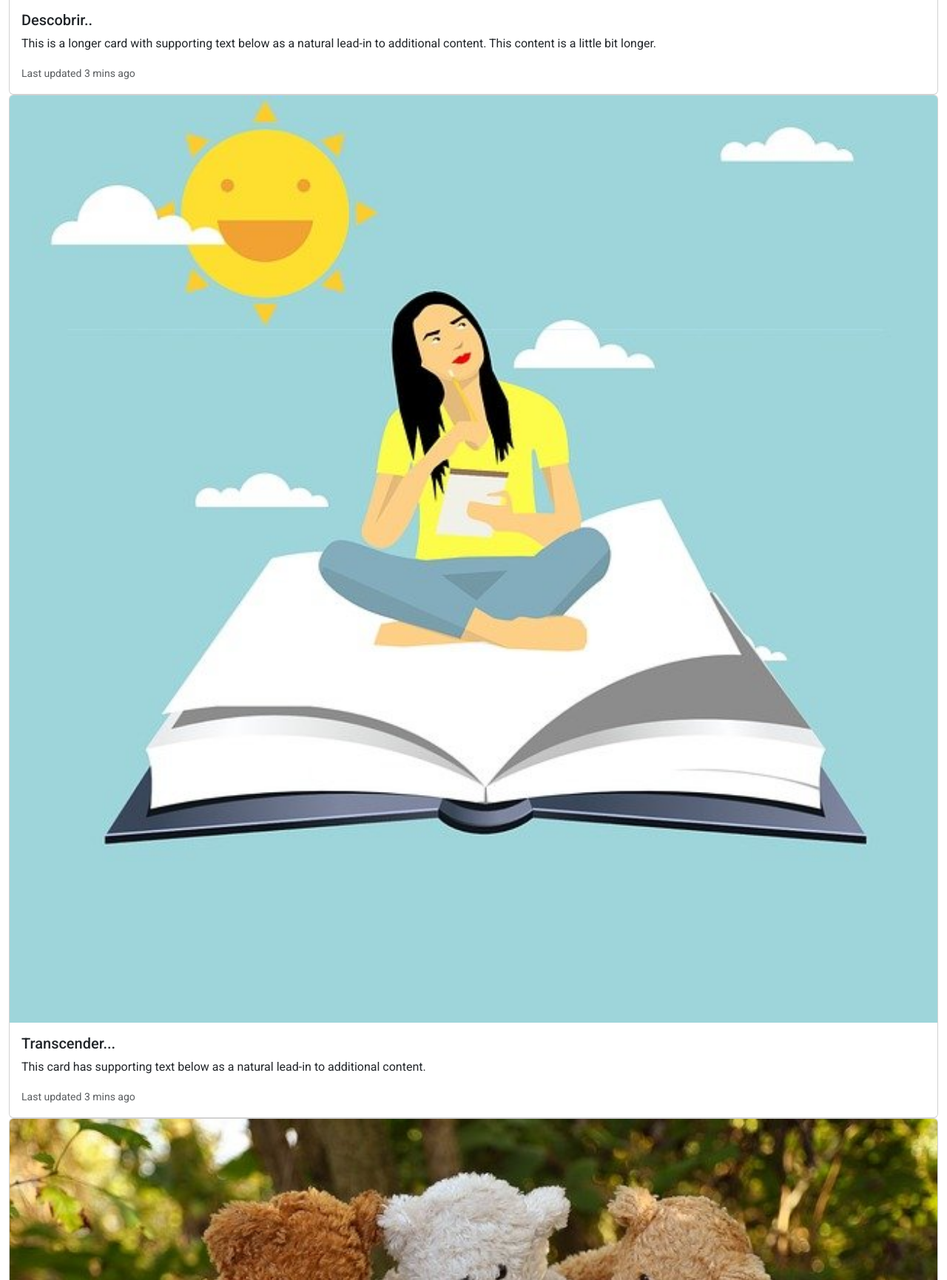
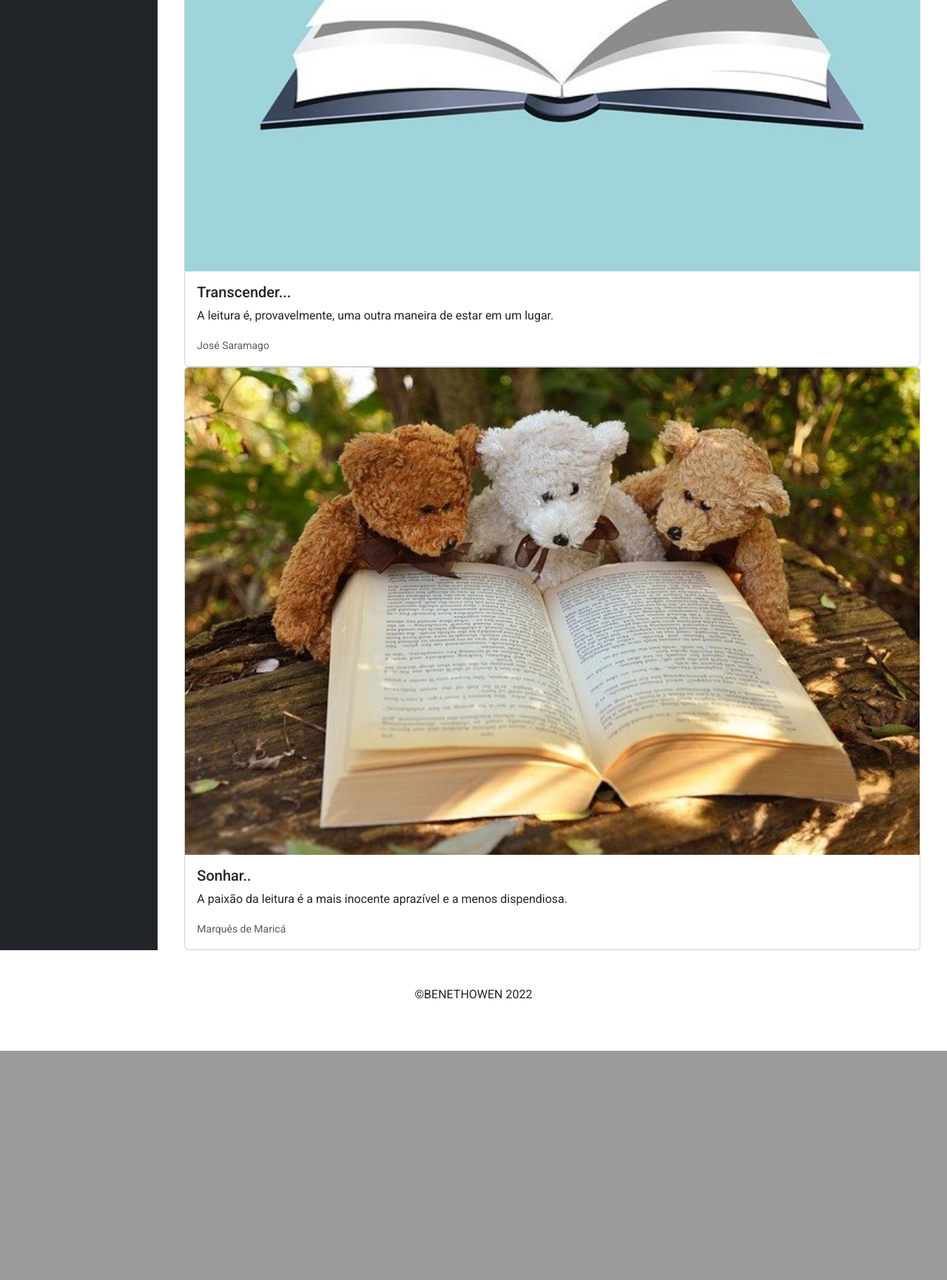
Before and after one commit to Jose-Benedito/beneblog_ci, a CodeIgniter app: page /database/ in a window 1280 px wide. Shown: the part 2008-3739 px from the top of the page at 74% size. After the commit the page ends 3429 px from the top, so only its background shows below. Run offline with CodeIgniter, Linux system fonts and the light colour scheme; some libraries are stand-ins or nearby versions.

Commit message:
Ajustes de css- bootstrap

```diff
--- a/application/views/commons/footer.php
+++ b/application/views/commons/footer.php
@@ -1,6 +1,8 @@
-<div  class="container text-center">
+
+<div  class=" text-center p-5">
   <p>&copy;BENETHOWEN 2022</p>
 </div>
+</main>
 
 
    <script src="https://cdnjs.cloudflare.com/ajax/libs/popper.js/1.12.9/umd/popper.min.js" integrity="sha384-ApNbgh9B+Y1QKtv3Rn7W3mgPxhU9K/ScQsAP7hUibX39j7fakFPskvXusvfa0b4Q" crossorigin="anonymous"></script>
--- a/application/views/commons/menu.php
+++ b/application/views/commons/menu.php
@@ -101,4 +101,4 @@
     </div>
   </nav>
 
-  <!-- <main role="main" class="col-md-12 ml-sm-12 col-lg-12 px-md-4"> -->
+  <main role="main" class="col-md-8 ml-sm-12 col-lg-10 px-md-4">
--- a/application/views/home.php
+++ b/application/views/home.php
@@ -45,24 +45,24 @@
     <img class="card-img-top" src="<?php echo base_url('assets/images/home/kid.png')?>" alt="Card image cap">
     <div class="card-body">
       <h5 class="card-title">Descobrir..</h5>
-      <p class="card-text">This is a longer card with supporting text below as a natural lead-in to additional content. This content is a little bit longer.</p>
-      <p class="card-text"><small class="text-muted">Last updated 3 mins ago</small></p>
+      <p class="card-text">A leitura é o método mais democrático de combater a ignorância</p>
+      <p class="card-text"><small class="text-muted">Marcos Vinicius Romeiro</small></p>
     </div>
   </div>
   <div class="card">
     <img class="card-img-top" src="<?php echo base_url('assets/images/home/girl.jpg')?>" alt="Card image cap">
     <div class="card-body">
       <h5 class="card-title">Transcender...</h5>
-      <p class="card-text">This card has supporting text below as a natural lead-in to additional content.</p>
-      <p class="card-text"><small class="text-muted">Last updated 3 mins ago</small></p>
+      <p class="card-text">A leitura é, provavelmente, uma outra maneira de estar em um lugar.</p>
+      <p class="card-text"><small class="text-muted">José Saramago</small></p>
     </div>
   </div>
   <div class="card">
     <img class="card-img-top" src="<?php echo base_url('assets/images/home/teddy.jpg')?>" alt="Card image cap">
     <div class="card-body">
       <h5 class="card-title">Sonhar..</h5>
-      <p class="card-text">This is a wider card with supporting text below as a natural lead-in to additional content. This card has even longer content than the first to show that equal height action.</p>
-      <p class="card-text"><small class="text-muted">Last updated 3 mins ago</small></p>
+      <p class="card-text">A paixão da leitura é a mais inocente aprazível e a menos dispendiosa.</p>
+      <p class="card-text"><small class="text-muted">Marquês de Maricá</small></p>
     </div>
   </div>
 </div>
```
